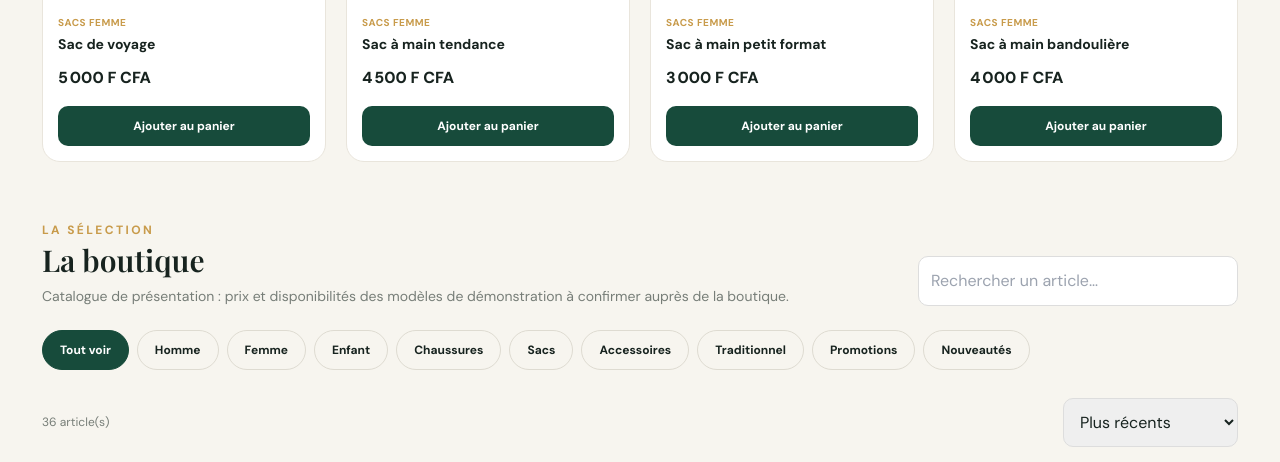
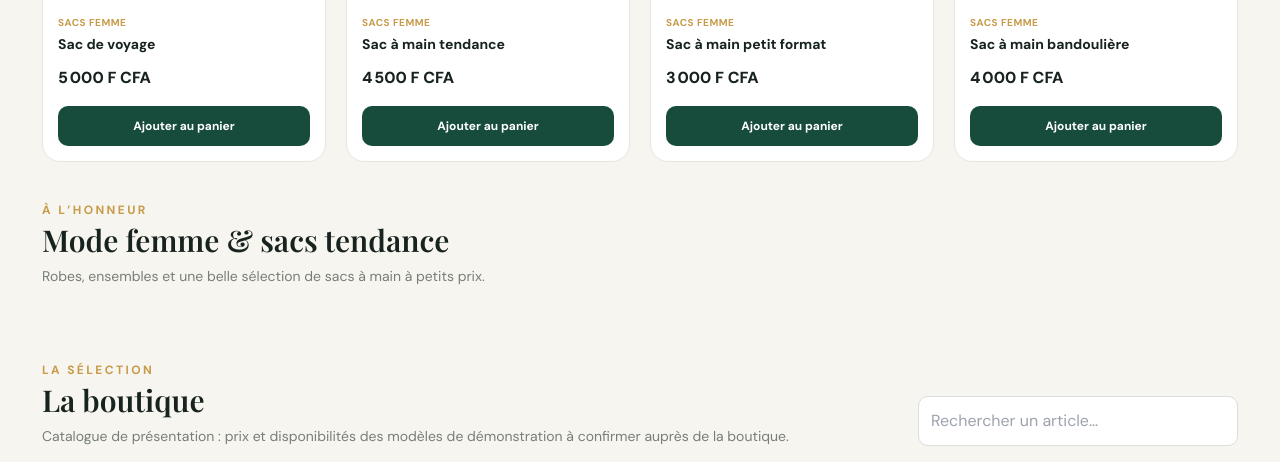
Before and after one commit to medjogbeelyse-coder/sahelshop, a Flask app: page /section/commerce in a window 1280 px wide. Shown: the part 1686-2148 px from the top of the page. Run offline with Flask 3, Linux system fonts and the light colour scheme; a user stored in the database is signed in; some libraries are stand-ins or nearby versions.

Commit message:
Mettre en avant la mode femme et les sacs en haut de boutique

```diff
--- a/templates/section.html
+++ b/templates/section.html
@@ -31,7 +31,7 @@
 </div>
 <div id="womenHighlights" class="grid grid-cols-2 md:grid-cols-4 gap-3 md:gap-5"></div>
 </section>
-<section id="catalogue" class="py-5">
+<section class="mb-10 mt-2"><div class="mb-4"><p class="gold text-xs tracking-[.2em] font-bold uppercase">À l’honneur</p><h2 class="serif text-3xl mt-1">Mode femme & sacs tendance</h2><p class="muted text-sm mt-2">Robes, ensembles et une belle sélection de sacs à main à petits prix.</p></div><div id="womenHighlights" class="grid grid-cols-2 md:grid-cols-4 gap-3 md:gap-5"></div></section><section id="catalogue" class="py-5">
 <div class="flex flex-col md:flex-row md:items-end md:justify-between gap-4 mb-6">
 <div><p class="gold text-xs tracking-[.2em] font-bold uppercase">La sélection</p><h2 class="serif text-3xl mt-1">La boutique</h2><p class="muted text-sm mt-2">Catalogue de présentation : prix et disponibilités des modèles de démonstration à confirmer auprès de la boutique.</p></div>
 <input id="search" class="field md:max-w-xs" style="margin:0" placeholder="Rechercher un article…" oninput="renderProducts()">
@@ -74,6 +74,7 @@ function renderWomenHighlights(){
  if(!target)return;
  target.innerHTML=picks.map(p=>'<article class="product"><img src="'+(p.image||"")+'" alt="'+esc(p.designation)+'" loading="lazy" onerror="this.style.display=\'none\'"><div class="product-info"><p class="gold text-[10px] uppercase tracking-wider font-bold">'+(p.section==="sacs"?"Sacs femme":"Mode femme")+'</p><h3 class="font-bold text-sm mt-1">'+esc(p.designation)+'</h3><p class="font-extrabold mt-3 mb-4">'+money(p.prix)+'</p><button class="btn mt-auto" onclick="addToCart('+JSON.stringify(String(p.id))+')">Ajouter au panier</button></div></article>').join("");
 }
+function renderWomenHighlights(){const picks=products.filter(p=>p.section==="femme"||p.section==="sacs").slice(0,12);const target=document.getElementById("womenHighlights");if(!target)return;target.innerHTML=picks.map(p=>'<article class="product"><img src="'+(p.image||"")+'" alt="" loading="lazy" onerror="this.style.display=\'none\'"><div class="product-info"><p class="gold text-[10px] uppercase tracking-wider font-bold">'+(p.section==="sacs"?"Sacs femme":"Mode femme")+'</p><h3 class="font-bold text-sm mt-1">'+esc(p.designation)+'</h3><p class="font-extrabold mt-3 mb-4">'+money(p.prix)+'</p><button class="btn mt-auto" onclick="addToCart('+JSON.stringify(String(p.id))+')">Ajouter au panier</button></div></article>').join("");}
 function renderProducts(){
  let q=document.getElementById("search").value.toLowerCase(),sort=document.getElementById("sort").value;
  let list=products.filter(p=>(category==="all"||p.section===category||(category==="homme"&&p.section==="commerce_gem")||(category==="femme"&&p.section==="commerce_marche"))&&((p.designation||"").toLowerCase().includes(q)));
@@ -88,6 +89,6 @@ function updateCart(){document.getElementById("cartCount").textContent=cart.redu
 function changeQty(i,n){cart[i].quantity+=n;if(cart[i].quantity<=0)cart.splice(i,1);persist()}function removeLine(i){cart.splice(i,1);persist()}
 function openCart(){document.getElementById("cartOverlay").classList.add("show")}function closeCart(){document.getElementById("cartOverlay").classList.remove("show")}function openCheckout(){if(!cart.length)return;closeCart();document.getElementById("checkoutOverlay").classList.add("show")}function closeCheckout(){document.getElementById("checkoutOverlay").classList.remove("show")}
 document.getElementById("orderForm").addEventListener("submit",async e=>{e.preventDefault();let f=new FormData(e.target),data=Object.fromEntries(f.entries());data.panier=cart.map(x=>({name:x.name,price:x.price,quantity:x.quantity}));let msg=document.getElementById("orderMessage");msg.textContent="Envoi de votre commande…";try{let r=await fetch("/passer-commande",{method:"POST",headers:{"Content-Type":"application/json"},body:JSON.stringify(data)});let j=await r.json();if(!r.ok||!j.success)throw Error();msg.textContent="Commande transmise. Merci pour votre confiance.";cart=[];persist();e.target.reset()}catch(err){msg.textContent="L'envoi a échoué. Vérifiez votre connexion ou réessayez."}});
-renderWomenHighlights();renderProducts();updateCart();
+renderWomenHighlights();renderWomenHighlights();renderProducts();updateCart();
 </script>
 </body></html>
```
